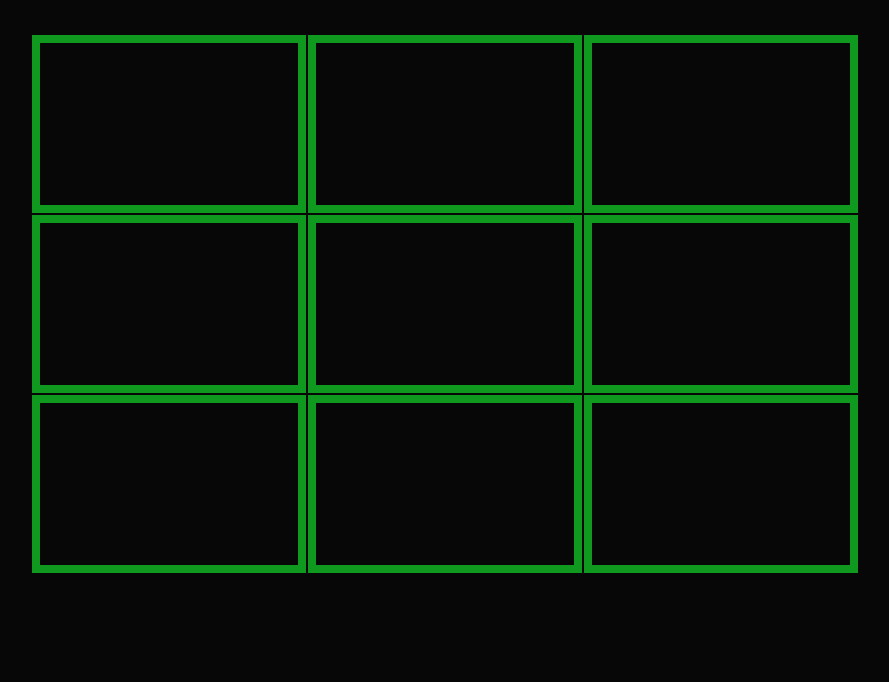
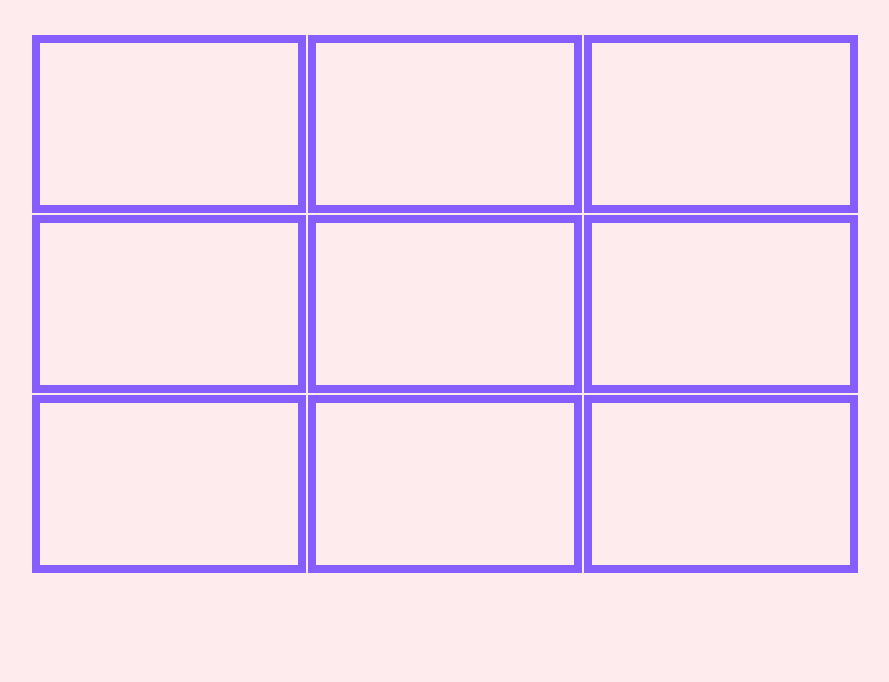
Before and after one commit to Serapis342/TicTacToe, a plain HTML site: page index.html in a window 1280 px wide. Shown: the part 118-800 px from the top of the page, without its empty margins (195-1084 px from the left). Drawn offline with Linux system fonts and the light colour scheme.

Commit message:
Update tictactoe.css
Update of the color scheme

```diff
--- a/tictactoe.css
+++ b/tictactoe.css
@@ -1,26 +1,53 @@
-body
+@media (prefers-color-scheme: dark)
 {
-    background-color: #070707;
-    color: white;
+    body {
+            background-color: #282a36;
+            color: #ff79c6;
             font-family: Arial, Helvetica, sans-serif;
             text-align: center;
         }
 
-p
-{
+        p {
             font-size: 3em;
         }
 
-table
-{
+        table {
             text-align: center;
             margin: auto;
         }
 
-td, tr
-{
+        td,
+        tr {
             width: 20vw;
             height: 20vh;
-    border: 1vh solid #0f9a1f;
+            border: 1vh solid #6272a4;
             font-size: 2.2em;
         }
+}
+
+@media(prefers-color-scheme: light)
+{
+    body {
+        background-color: #FDEBED;
+        color: #191825;
+        font-family: Arial, Helvetica, sans-serif;
+        text-align: center;
+    }
+
+    p {
+        font-size: 3em;
+    }
+
+    table {
+        text-align: center;
+        margin: auto;
+    }
+
+    td,
+    tr {
+        width: 20vw;
+        height: 20vh;
+        border: 1vh solid #865DFF;
+        font-size: 2.2em;
+    }
+}
```
Lines whose indentation alone changed are shown as unchanged.
